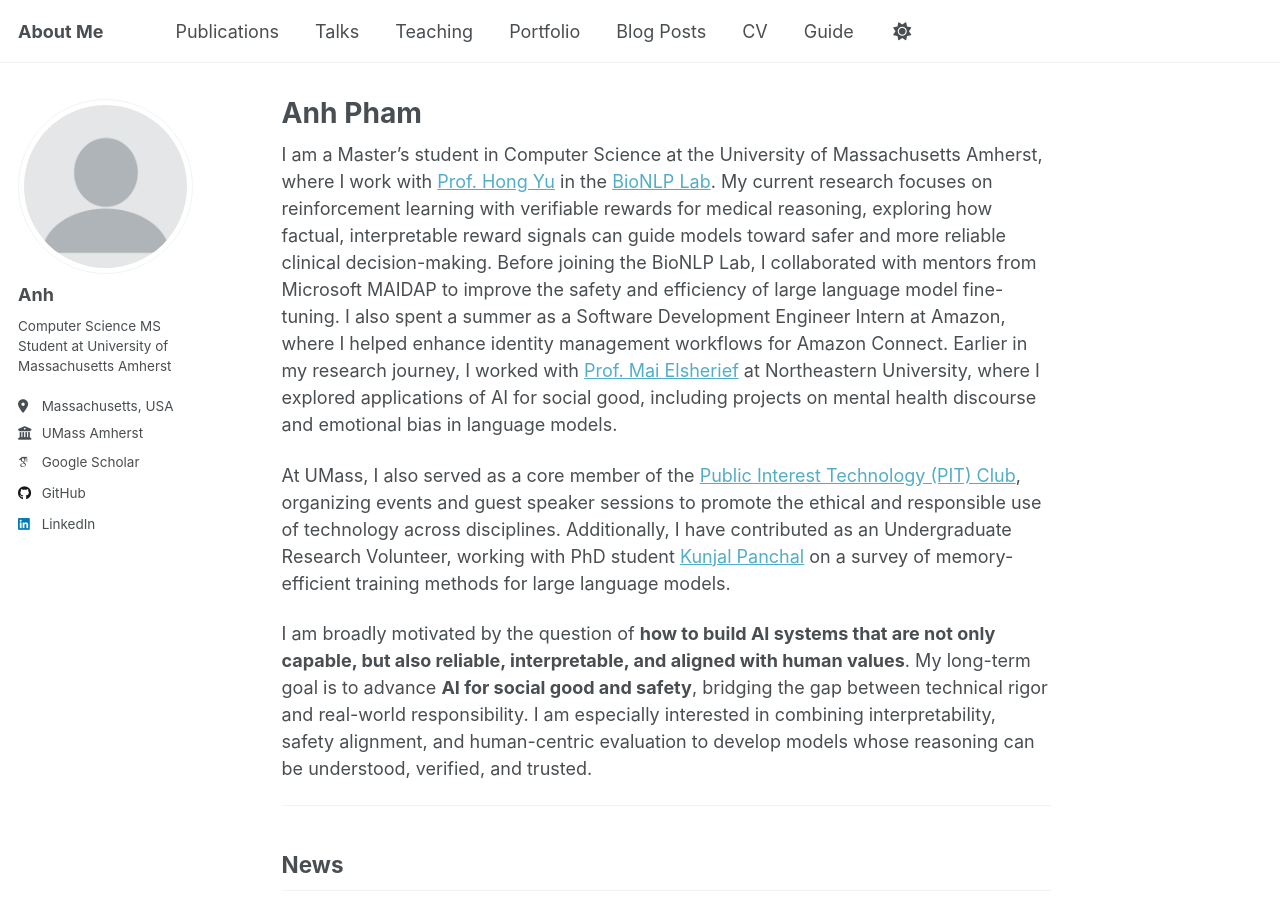
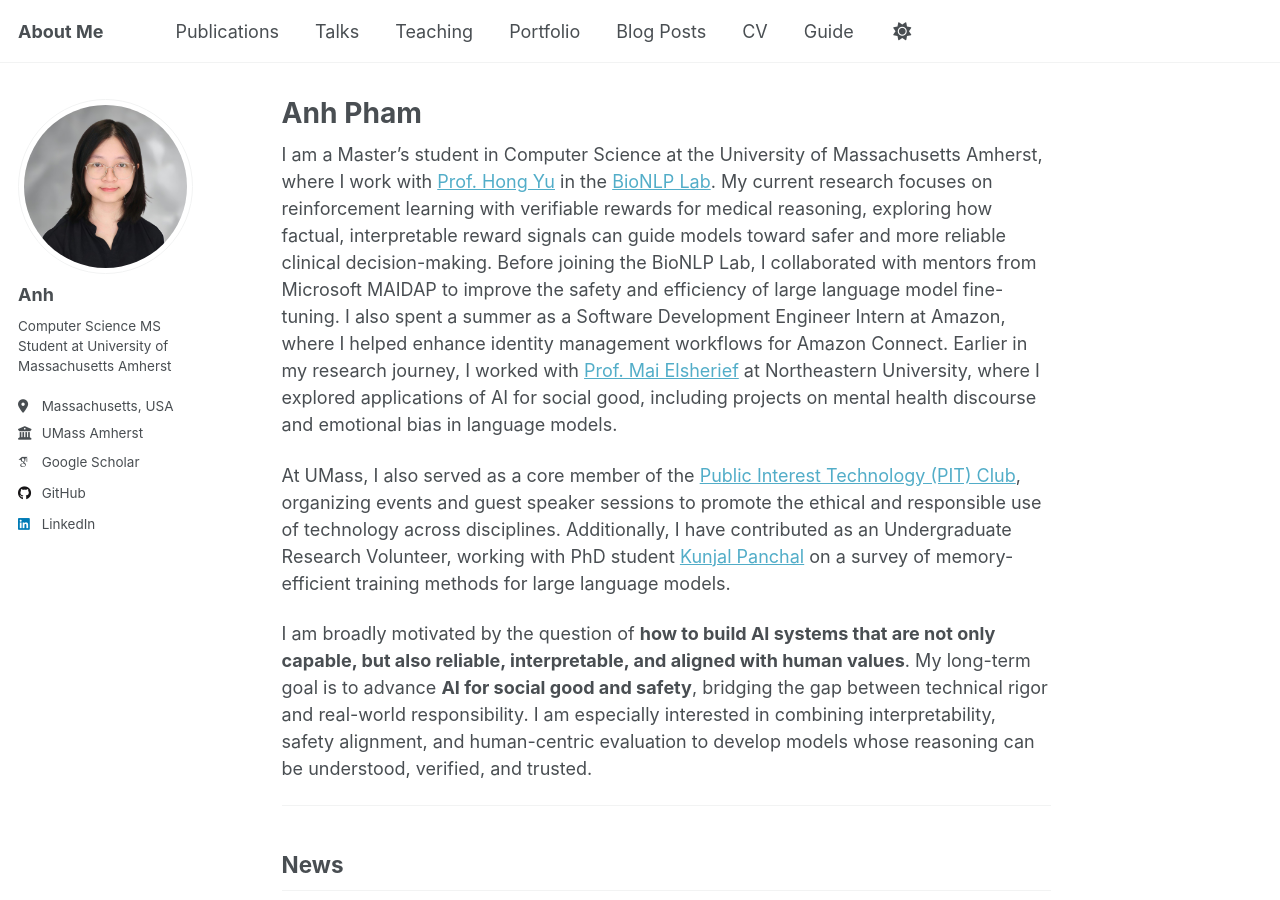
Before and after one commit to ShadowMuffin25/shadowmuffin25.github.io, a Jekyll site: the page built from _pages/about.md, in a window 1280 px wide and 900 px high. Built offline with Jekyll 4.4.1, drawn with Linux system fonts in a browser that asks for light colours; some web fonts are replaced; a script that is not in the unit is left out.

Commit message:
Update _config.yml

```diff
--- a/_config.yml
+++ b/_config.yml
@@ -23,7 +23,7 @@ repository               : "ShadowMuffin25/shadowmuffin25.github.io"
 #               Additional customization can be done by editing /_includes/author-profile.html
 author:
   # Biographic information
-  avatar           : "profile.png"
+  avatar           : "profile_ava.JPG"
   name             : "Anh"
   pronouns         : # example: "she/her"
   bio              : "Computer Science MS Student at University of Massachusetts Amherst"
```
